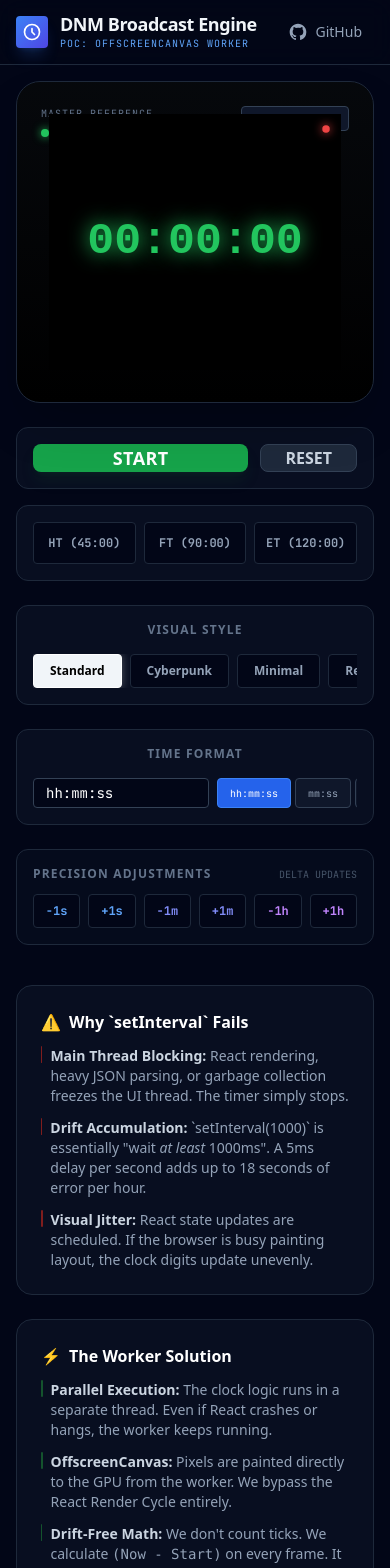
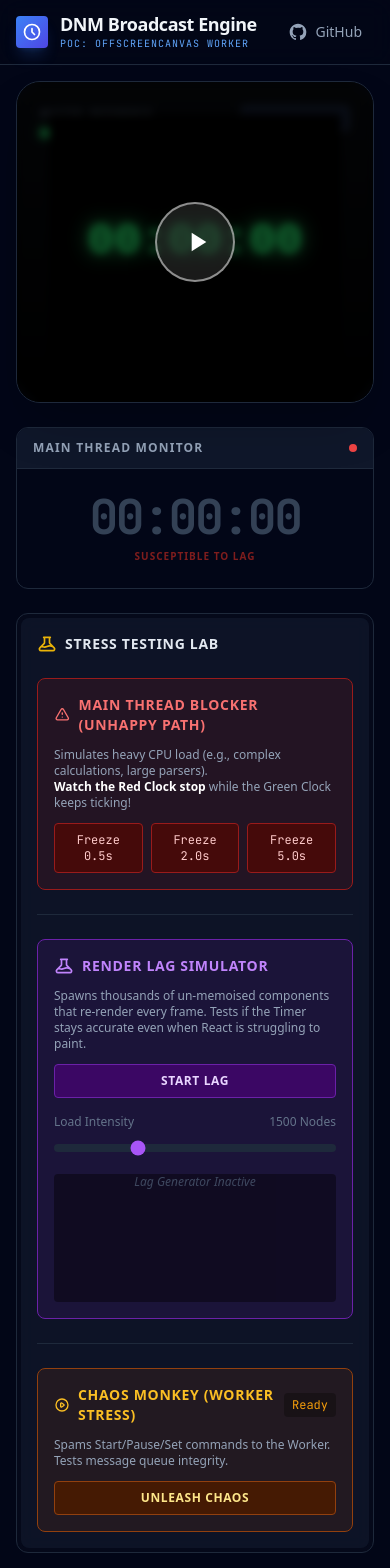
Before and after one commit to yahoohung/dnm-clock, a React (Vite) app: page / in a window 390 px wide. Shown: the top 1568 px of the page. Built offline with nearby package versions, Linux system fonts and the light colour scheme.

Commit message:
feat: Add `fontSize` and `fontWeight` props to MissionClock, implement a new mobile-specific layout for comparison and stress testing, and update related tests.

```diff
--- a/App.tsx
+++ b/App.tsx
@@ -45,12 +45,25 @@ const STYLE_PRESETS: Record<string, { label: string, config: Partial<ClockStyleC
       glowEffect: true,
       showDot: true
     }
+  },
+  roboto: {
+    label: 'Roboto Fixed',
+    config: {
+      backgroundColor: '#334155',
+      textColor: '#ffffff',
+      fontFamily: "'Roboto', sans-serif",
+      fontSize: '40px', // Scaling up slightly for the demo container since 20px is quite small for a 320px high box
+      fontWeight: '700',
+      glowEffect: false,
+      showDot: true
+    }
   }
 };
 
 function App() {
   const clockControllerRef = useRef<any>(null);
   const naiveClockRef = useRef<NaiveClockHandle>(null);
+  const mobileNaiveClockRef = useRef<NaiveClockHandle>(null);
 
   const [isRunning, setIsRunning] = useState(false);
   const [timeFormat, setTimeFormat] = useState('hh:mm:ss');
@@ -60,20 +73,24 @@ function App() {
     start: () => {
       clockControllerRef.current?.start();
       naiveClockRef.current?.start();
+      mobileNaiveClockRef.current?.start();
       setIsRunning(true);
     },
     pause: () => {
       clockControllerRef.current?.pause();
       naiveClockRef.current?.pause();
+      mobileNaiveClockRef.current?.pause();
       setIsRunning(false);
     },
     setTime: (s: number) => {
       clockControllerRef.current?.setTime(s);
       naiveClockRef.current?.setTime(s);
+      mobileNaiveClockRef.current?.setTime(s);
     },
     adjustTime: (delta: number) => {
       clockControllerRef.current?.adjustTime(delta);
       naiveClockRef.current?.adjustTime(delta);
+      mobileNaiveClockRef.current?.adjustTime(delta);
     }
   };
 
@@ -160,8 +177,71 @@ function App() {
                     timeFormat
                   }}
                 />
+
+                {/* VIDEO PLAYER STYLE OVERLAY */}
+                <div
+                  className={`absolute inset-0 flex items-center justify-center transition-all duration-300 ${isRunning ? 'opacity-0 hover:opacity-100 bg-black/30 backdrop-blur-sm' : 'opacity-100 bg-black/50 backdrop-blur-sm'}`}
+                >
+                  <button
+                    onClick={isRunning ? actions.pause : actions.start}
+                    className="group relative flex items-center justify-center w-20 h-20 rounded-full bg-white/10 border-2 border-white/50 backdrop-blur-md shadow-2xl hover:scale-110 active:scale-95 transition-all duration-300 hover:bg-white/20 hover:border-white"
+                  >
+                    {isRunning ? (
+                      <svg className="w-8 h-8 text-white fill-current" viewBox="0 0 24 24">
+                        <path d="M6 4h4v16H6V4zm8 0h4v16h-4V4z" />
+                      </svg>
+                    ) : (
+                      <svg className="w-8 h-8 text-white fill-current ml-1" viewBox="0 0 24 24">
+                        <path d="M8 5v14l11-7z" />
+                      </svg>
+                    )}
+
+                    {/* Ripple/Glow ring */}
+                    {!isRunning && (
+                      <div className="absolute inset-0 rounded-full border border-white/30 animate-ping" />
+                    )}
+                  </button>
+                </div>
               </div>
 
+            </div>
+          </div>
+
+          {/* === MOBILE ONLY: COMPARISON & STRESS LAB === */}
+          <div className="lg:hidden space-y-6">
+            {/* COMPARISON MONITOR */}
+            <div className="bg-slate-950 rounded-xl border border-slate-800 overflow-hidden">
+              <div className="bg-slate-900 px-4 py-3 border-b border-slate-800 flex justify-between items-center">
+                <span className="text-xs font-bold text-slate-400 uppercase tracking-widest">Main Thread Monitor</span>
+                <span className="w-2 h-2 bg-red-500 rounded-full"></span>
+              </div>
+              <div className="p-6 flex flex-col items-center justify-center">
+                <NaiveClock
+                  ref={mobileNaiveClockRef}
+                  timeFormat={timeFormat}
+                  data-testid="naive-clock-mobile"
+                  className={`text-5xl font-mono font-bold tracking-tighter ${isRunning ? 'text-red-500' : 'text-slate-700'}`}
+                />
+                <p className="mt-2 text-[10px] text-red-900 uppercase font-bold tracking-widest">Susceptible to Lag</p>
+              </div>
+            </div>
+
+            {/* STRESS CONTROLS */}
+            <div className="bg-slate-900/20 rounded-xl border border-slate-800 p-1">
+              <div className="bg-slate-900/80 p-4 rounded-lg space-y-6 backdrop-blur">
+                <div className="flex items-center gap-2 mb-2">
+                  <svg className="w-5 h-5 text-yellow-500" fill="none" viewBox="0 0 24 24" stroke="currentColor"><path strokeLinecap="round" strokeLinejoin="round" strokeWidth={2} d="M19.428 15.428a2 2 0 00-1.022-.547l-2.384-.477a6 6 0 00-3.86.517l-.318.158a6 6 0 01-3.86.517L6.05 15.21a2 2 0 00-1.806.547M8 4h8l-1 1v5.172a2 2 0 00.586 1.414l5 5c1.26 1.26.367 3.414-1.415 3.414H4.828c-1.782 0-2.674-2.154-1.414-3.414l5-5A2 2 0 009 10.172V5L8 4z" /></svg>
+                  <h2 className="text-sm font-bold text-slate-200 uppercase tracking-wider">
+                    Stress Testing Lab
+                  </h2>
+                </div>
+
+                <CpuStressTest />
+                <div className="h-px bg-slate-800" />
+                <RenderLagSimulator />
+                <div className="h-px bg-slate-800" />
+                <ChaosMonkey actions={actions} />
+              </div>
             </div>
           </div>
 
@@ -308,7 +388,7 @@ function App() {
         </div>
 
         {/* === RIGHT COLUMN: STRESS LAB === */}
-        <div className="lg:col-span-4 space-y-6">
+        <div className="hidden lg:block lg:col-span-4 space-y-6">
 
           {/* COMPARISON MONITOR */}
           <div className="bg-slate-950 rounded-xl border border-slate-800 overflow-hidden">
--- a/lib/MissionClock.tsx
+++ b/lib/MissionClock.tsx
@@ -17,6 +17,10 @@ export interface ClockStyleConfig {
   showDot: boolean;
   /** Time format string e.g. "hh:mm:ss", "mm:ss" (default: "hh:mm:ss") */
   timeFormat?: string;
+  /** Optional fixed font size (e.g. "20px" or 20). If omitted, scales responsively. */
+  fontSize?: string | number;
+  /** Optional font weight (e.g. "700", "bold"). Default: "bold" */
+  fontWeight?: string | number;
 }
 
 const DEFAULT_CONFIG: ClockStyleConfig = {
--- a/lib/workers/clock.worker.ts
+++ b/lib/workers/clock.worker.ts
@@ -47,12 +47,19 @@ function paint(displaySeconds) {
   ctx.fillStyle = config.backgroundColor;
   ctx.fillRect(0, 0, width, height);
 
-  // 3. Typography
-  // Adaptive font size based on container.
-  // [FIX] Adjusted divisor from 5 to 6.5 to prevent horizontal clipping of the glow effect
-  // and ensuring the 8-character string (00:00:00) fits comfortably with margins.
-  const fontSize = Math.min(width / 6.5, height / 1.5);
-  ctx.font = \`bold \${fontSize}px \${config.fontFamily}\`;
+  // 50: Typography
+  // Adaptive font size based on container, unless explicit override provided.
+  let fontSize;
+  if (config.fontSize) {
+    fontSize = typeof config.fontSize === 'number' ? \`\${config.fontSize}px\` : config.fontSize;
+  } else {
+    // [FIX] Adjusted divisor from 5 to 6.5 to prevent horizontal clipping of the glow effect
+    // and ensuring the 8-character string (00:00:00) fits comfortably with margins.
+    fontSize = \`\${Math.min(width / 6.5, height / 1.5)}px\`;
+  }
+
+  const fontWeight = config.fontWeight || 'bold';
+  ctx.font = \`\${fontWeight} \${fontSize} \${config.fontFamily}\`;
   ctx.textAlign = 'center';
   ctx.textBaseline = 'middle';
 
```
Also changed, not shown: 1 other file (tests, documents, lock files or other folders).
